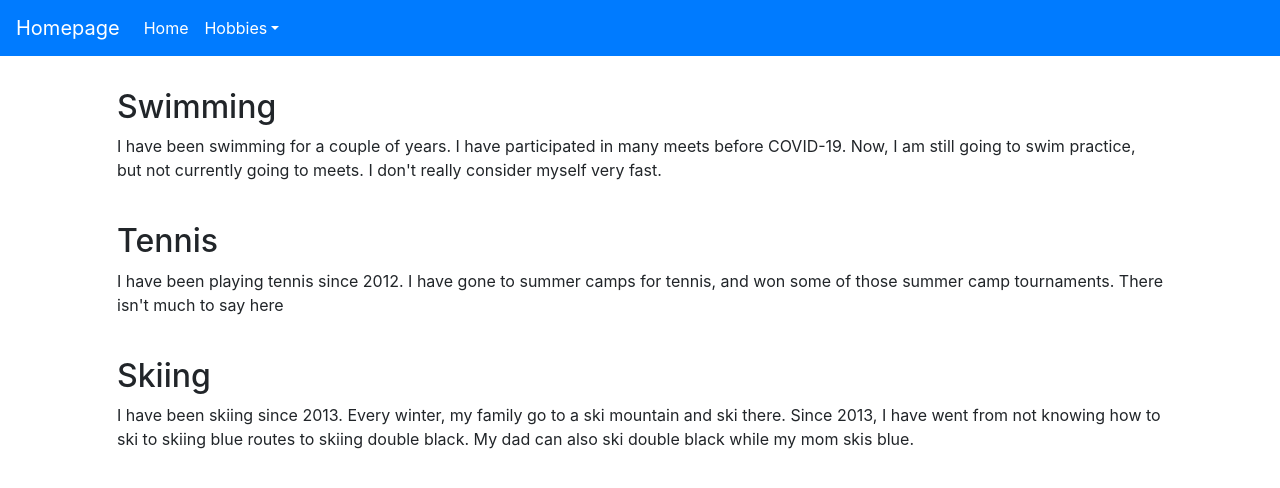
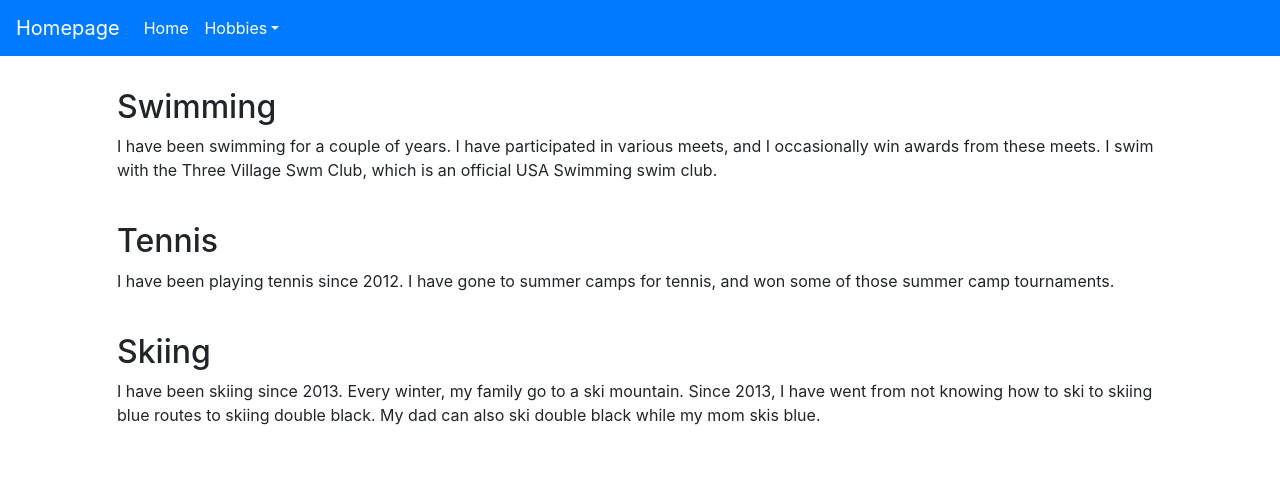
Before and after one commit to AndyWang9606/AndyWang9606.github.io, a plain HTML site: page sports.html in a window 1280 px wide. Drawn offline with nearby package versions, Linux system fonts and the light colour scheme.

Commit message:
Update sports.html

```diff
--- a/sports.html
+++ b/sports.html
@@ -35,18 +35,18 @@
         <div class="container">
             <div class="topic-section">
                 <h2>Swimming</h2>
-                <p>I have been swimming for a couple of years. I have participated in many meets before COVID-19.
-                   Now, I am still going to swim practice, but not currently going to meets. I don't really
-                   consider myself very fast.</p>
+                <p>I have been swimming for a couple of years. I have participated in various meets, and
+                   I occasionally win awards from these meets. I swim with the Three Village Swm Club, which is
+                   an official USA Swimming swim club.</p>
             </div>
             <div class="topic-section">
                 <h2>Tennis</h2>
                 <p>I have been playing tennis since 2012. I have gone to summer camps for tennis, and won some of those
-                   summer camp tournaments. There isn't much to say here</p>
+                   summer camp tournaments.</p>
             </div>
             <div class="topic-section">
                 <h2>Skiing</h2>
-                <p>I have been skiing since 2013. Every winter, my family go to a ski mountain and ski there.
+                <p>I have been skiing since 2013. Every winter, my family go to a ski mountain.
                    Since 2013, I have went from not knowing how to ski to skiing blue routes to skiing double black.
                    My dad can also ski double black while my mom skis blue.</p>
             </div>
```
